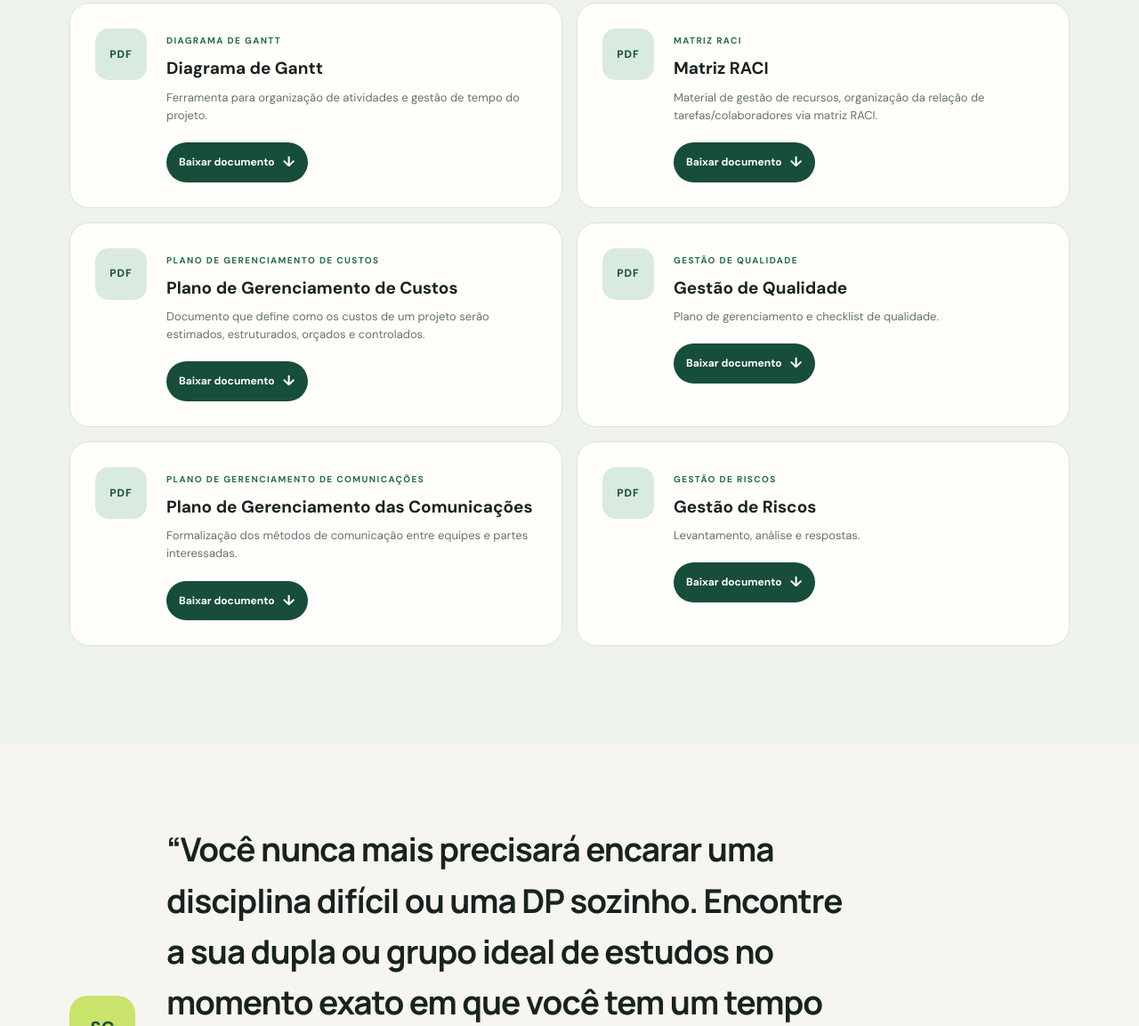
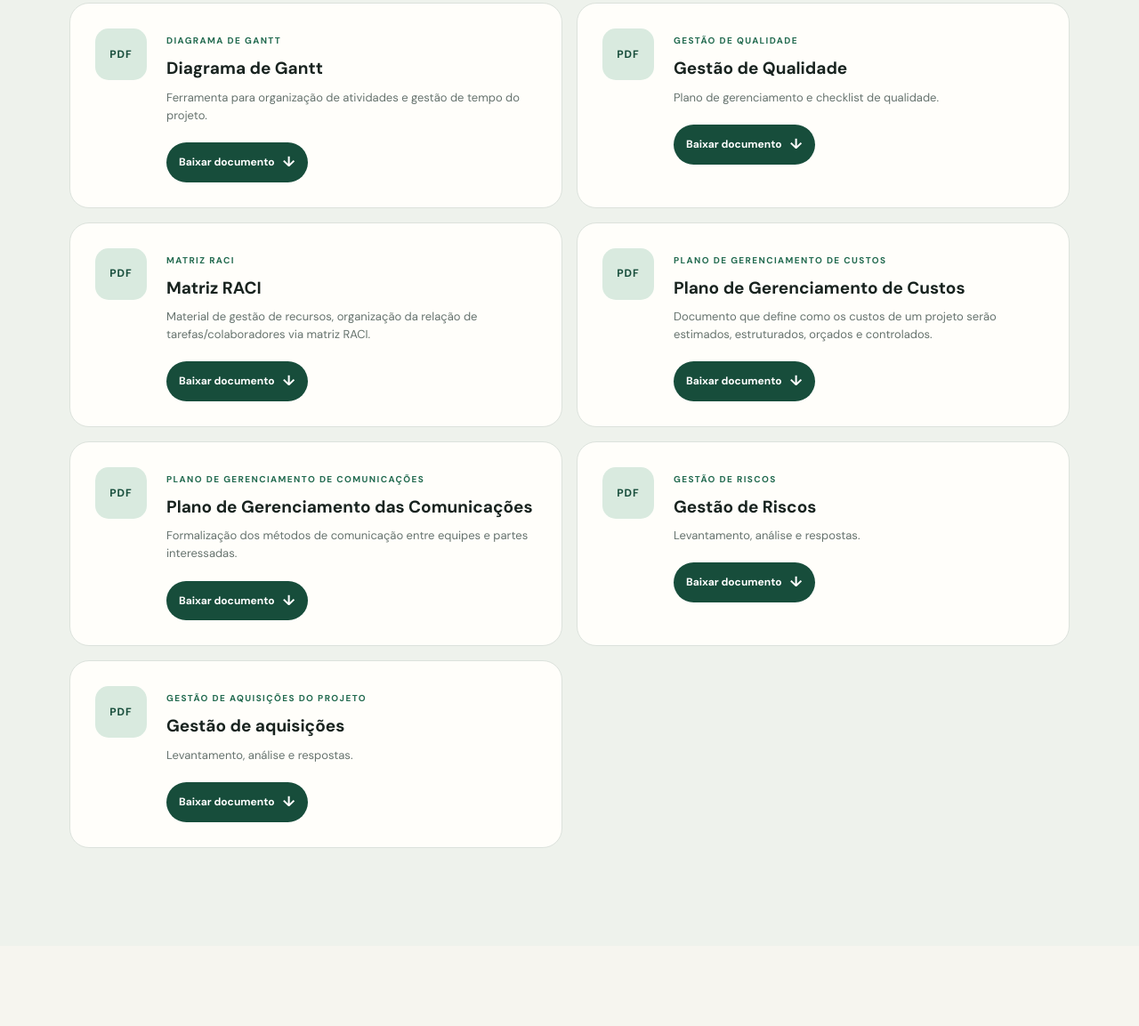
Before and after one commit to enzopcz2/study-circle-site, a plain HTML site: page index.html in a window 1280 px wide. Shown: the part 4295-5448 px from the top of the page at 89% size. Drawn offline with Linux system fonts and the light colour scheme.

Commit message:
Update document cards and add new entries

```diff
--- a/index.html
+++ b/index.html
@@ -236,7 +236,7 @@
   </div>
 
   <div class="documents-grid">
-
+    <!-- ENTREGA 0 - PEDIDO PELA PROFESSORA -->
     <article class="document-card">
       <div class="document-icon">PDF</div>
 
@@ -255,6 +255,7 @@
       </div>
     </article>
 
+    <!-- ENTREGA 1 - ESCOPO | PERUS -->
     <article class="document-card">
       <div class="document-icon">PDF</div>
 
@@ -273,6 +274,7 @@
       </div>
     </article>
 
+    <!-- ENTREGA 2 - TEMPO | SOCORRO -->
     <article class="document-card">
       <div class="document-icon">PDF</div>
 
@@ -291,6 +293,26 @@
       </div>
     </article>
 
+    <!-- ENTREGA 3 - QUALIDADE | VARGINHA -->
+    <article class="document-card">
+      <div class="document-icon">PDF</div>
+
+      <div class="document-info">
+        <span class="document-type">GESTÃO DE QUALIDADE</span>
+        <h3>Gestão de Qualidade</h3>
+        <p>
+          Plano de gerenciamento e checklist de qualidade.
+        </p>
+
+        <a class="download-button"
+           href="documentos/8. Atividade em Grupo com Apoio de Inteligência Artificial.pdf"
+           download>
+          Baixar documento <span>↓</span>
+        </a>
+      </div>
+    </article>
+
+    <!-- ENTREGA 4 - RECURSOS | BRIGADEIRO -->
     <article class="document-card">
       <div class="document-icon">PDF</div>
 
@@ -309,6 +331,7 @@
       </div>
     </article>
 
+    <!-- ENTREGA 5 - CUSTOS | ESTUDANTES -->
     <article class="document-card">
       <div class="document-icon">PDF</div>
 
@@ -327,24 +350,7 @@
       </div>
     </article>
 
-    <article class="document-card">
-      <div class="document-icon">PDF</div>
-
-      <div class="document-info">
-        <span class="document-type">GESTÃO DE QUALIDADE</span>
-        <h3>Gestão de Qualidade</h3>
-        <p>
-          Plano de gerenciamento e checklist de qualidade.
-        </p>
-
-        <a class="download-button"
-           href="documentos/8. Atividade em Grupo com Apoio de Inteligência Artificial.pdf"
-           download>
-          Baixar documento <span>↓</span>
-        </a>
-      </div>
-    </article>
-
+    <!-- ENTREGA 6 - COMUNICAÇÕES | SAPOPEMBA -->
     <article class="document-card">
       <div class="document-icon">PDF</div>
 
@@ -363,6 +369,7 @@
       </div>
     </article>
 
+    <!-- ENTREGA 7 - RISCOS | JUNDIAÍ -->
     <article class="document-card">
       <div class="document-icon">PDF</div>
 
@@ -381,6 +388,24 @@
       </div>
     </article>
 
+    <!-- ENTREGA 8 - AQUISIÇÕES | JUNDIAÍ -->
+    <article class="document-card">
+      <div class="document-icon">PDF</div>
+
+      <div class="document-info">
+        <span class="document-type">GESTÃO DE AQUISIÇÕES DO PROJETO</span>
+        <h3>Gestão de aquisições</h3>
+        <p>
+          Levantamento, análise e respostas.
+        </p>
+
+        <a class="download-button"
+           href="documentos/Gestão de Aquisições.pdf"
+           download>
+          Baixar documento <span>↓</span>
+        </a>
+      </div>
+    </article>
   </div>
 </section>
 
```
